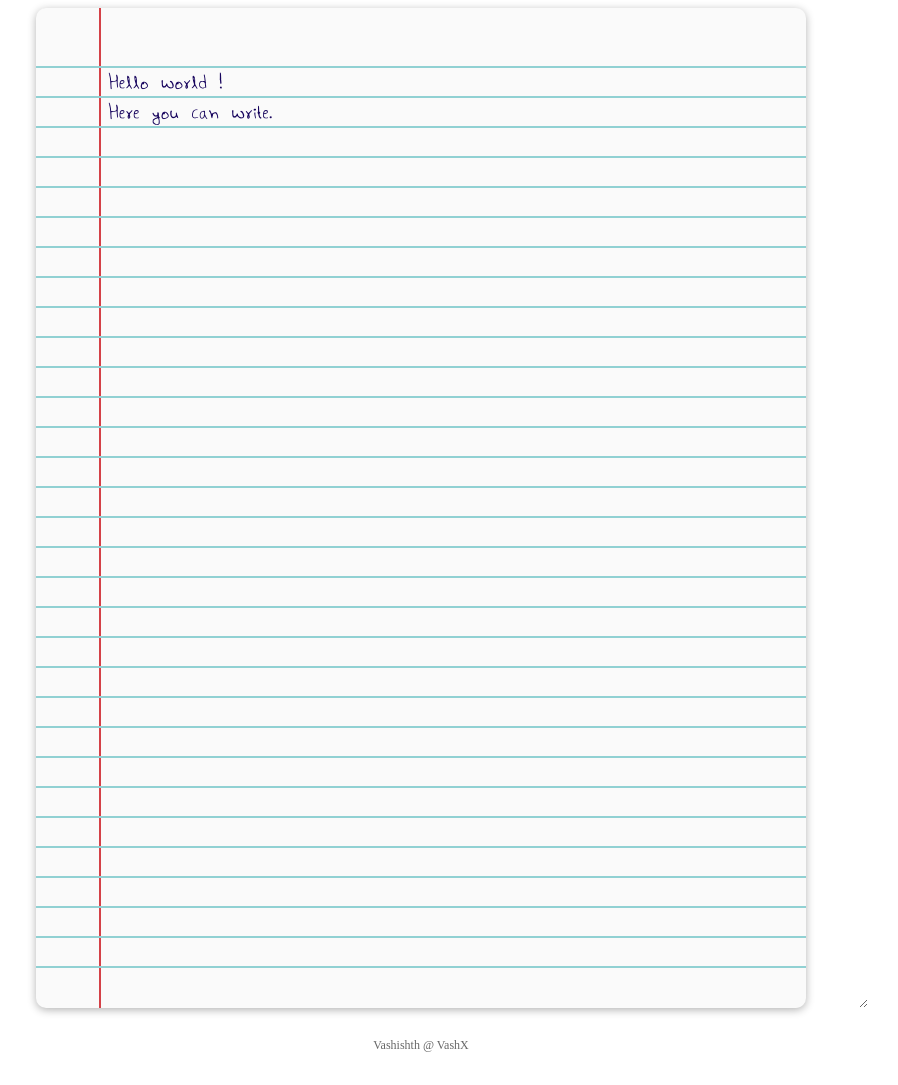
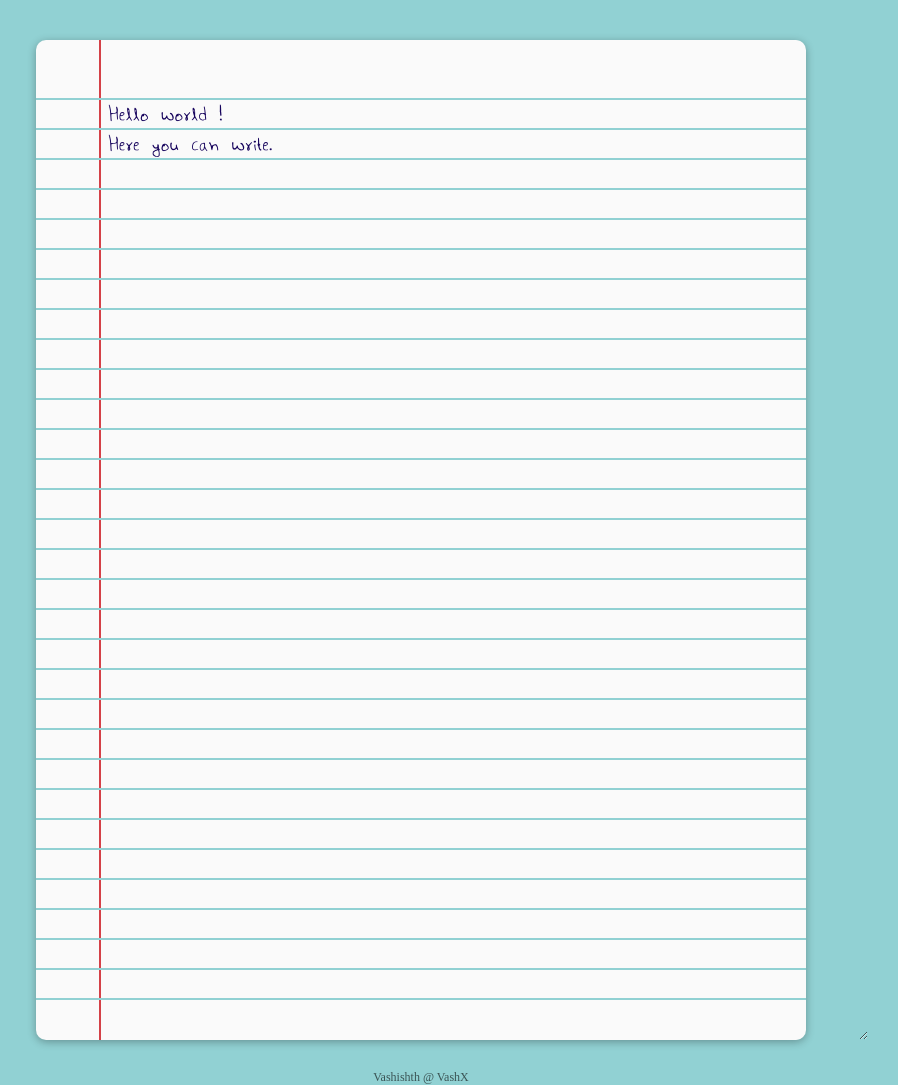
Before and after one commit to amanvash/tex, a PHP site: page /new.php in a window 1280 px wide. Shown: the whole page, without its empty margins (219-1117 px from the left). Before the commit the page ends 1052 px from the top, so only its background shows below. Run offline with PHP 8.4, Linux system fonts and the light colour scheme.

Commit message:
Update new.php

```diff
--- a/new.php
+++ b/new.php
@@ -12,28 +12,12 @@ div {
   font-family: my;
 }
 
-  /* CSS Variables */
-body {
-  --background-primary: #fff;
-  --font-color-primary: #333;
-  --elevation-background: #f3f3f3;
-  --link-color: #006eb8;
-  --fontfp: 'my';
-  --handwriting-font: 'Homemade Apple', cursive;
-  --primary-color: #1a73e8;
-  --ink-color: #000f55;
-  --label-color: #333;
-  --field-borders: #e0e0e0;
-  --primary-button-bg: #1d1d1d;
-  --primary-button-color: #eee;
-  --font-color-delete: #dc3545;
-  --delete-button-borders: #dc3545;
-
-
 
 body {
     margin: 40px 0 0;
     background: #91D1D3;
+    --fontfp: 'my';
+
 
 }
 
```
